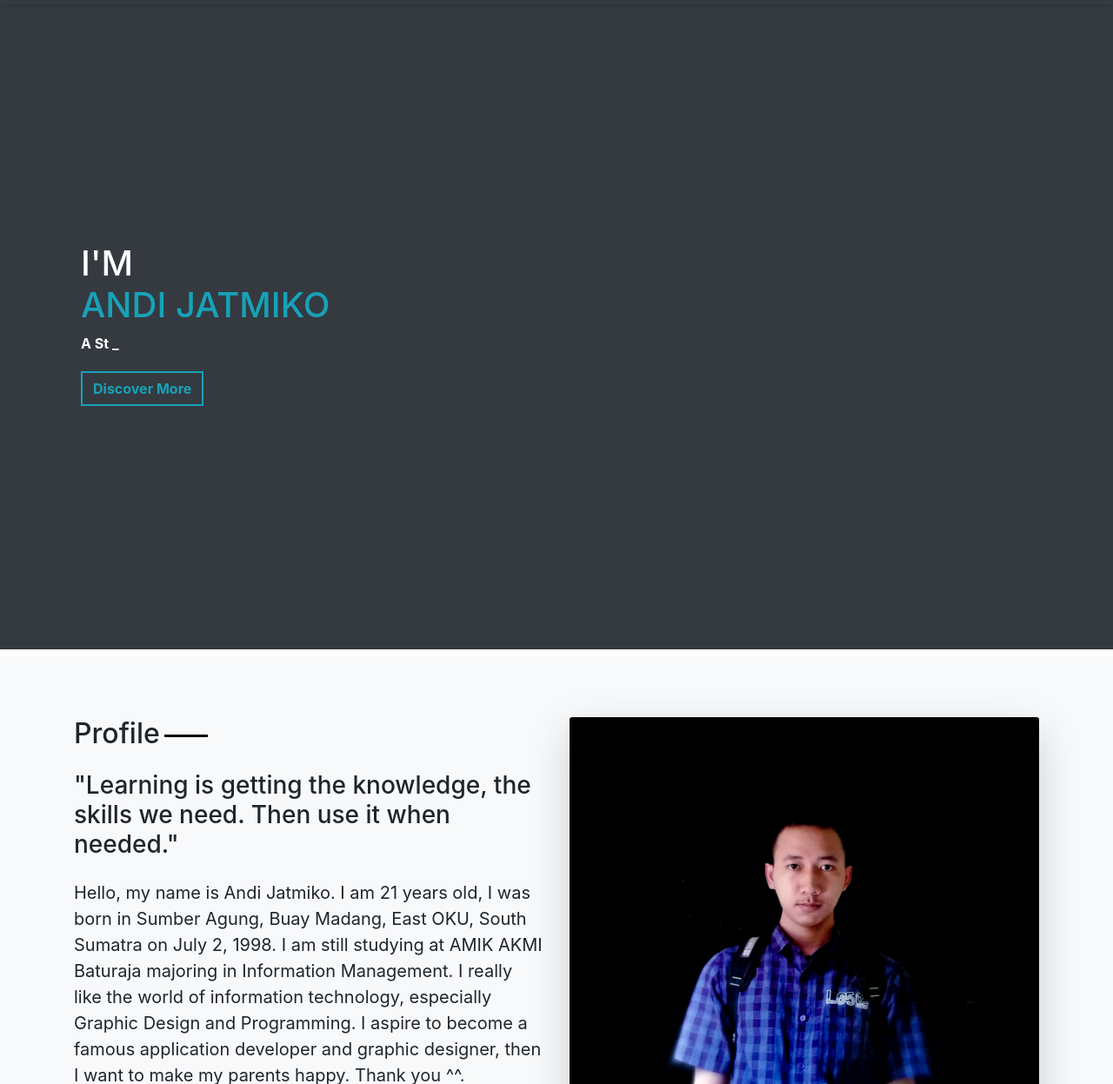
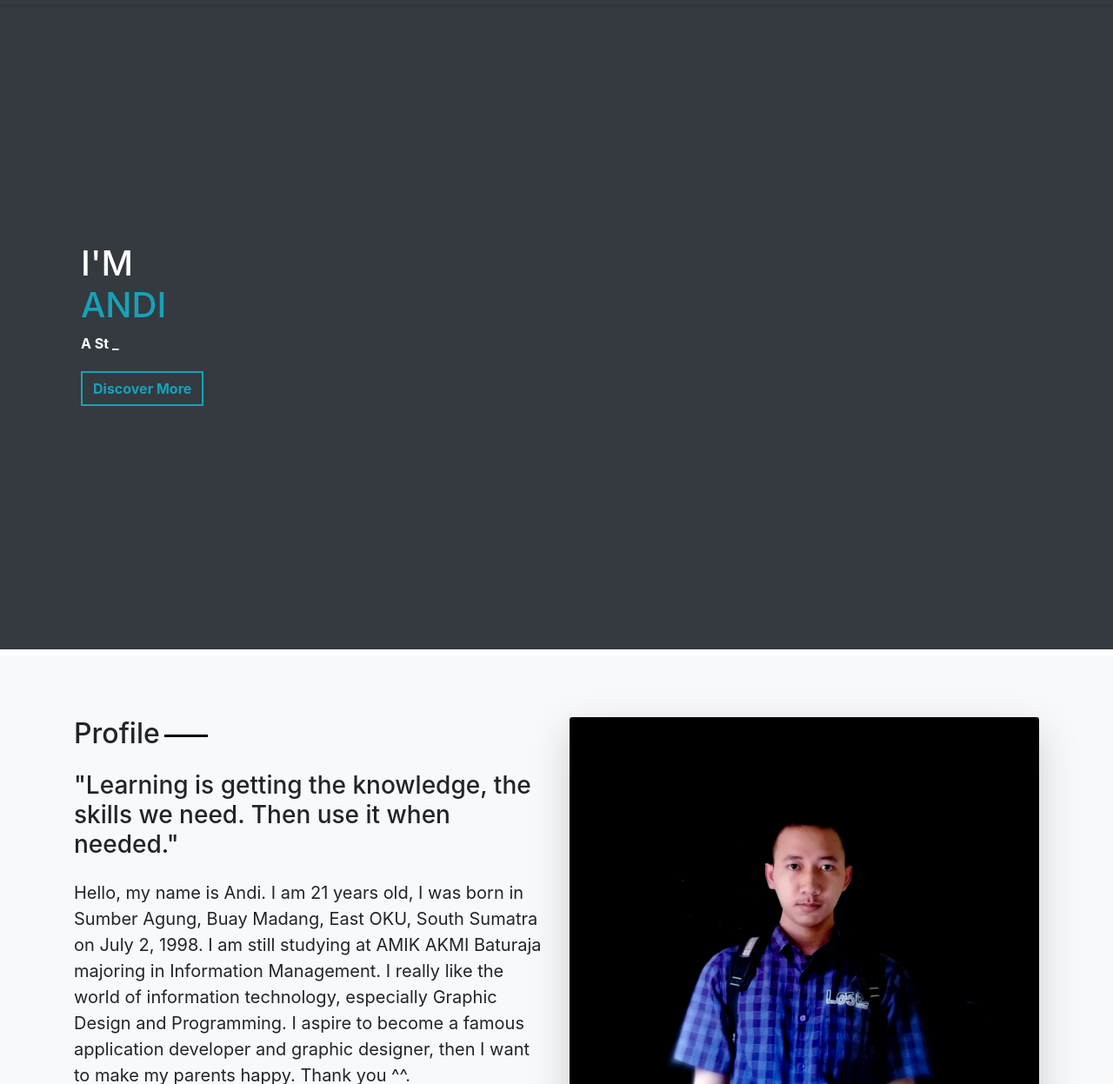
Before and after one commit to andiakmi/andiakmi, a plain HTML site: page index.html in a window 1280 px wide. Shown: the part 53-1300 px from the top of the page at 87% size. Drawn offline with nearby package versions, Linux system fonts and the light colour scheme.

Commit message:
Update index.html

```diff
--- a/index.html
+++ b/index.html
@@ -71,7 +71,7 @@
               I'm
               <br />
               <span class="text-info">
-                Andi Jatmiko
+                Andi
               </span>
             </h1>
             <p class="font-weight-bold">
@@ -101,7 +101,7 @@
               it when needed."
             </h3>
             <p class="lead font-weight-normal">
-              Hello, my name is Andi Jatmiko. I am 21 years old, I was born in
+              Hello, my name is Andi. I am 21 years old, I was born in
               Sumber Agung, Buay Madang, East OKU, South Sumatra on July 2,
               1998. I am still studying at AMIK AKMI Baturaja majoring in
               Information Management. I really like the world of information
```
